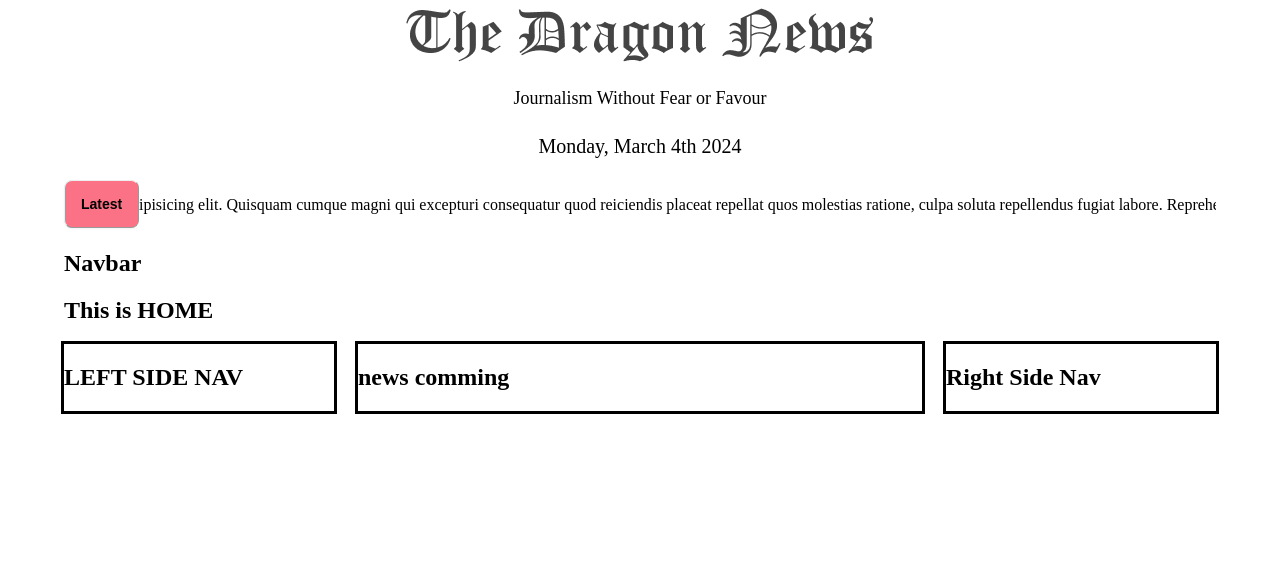
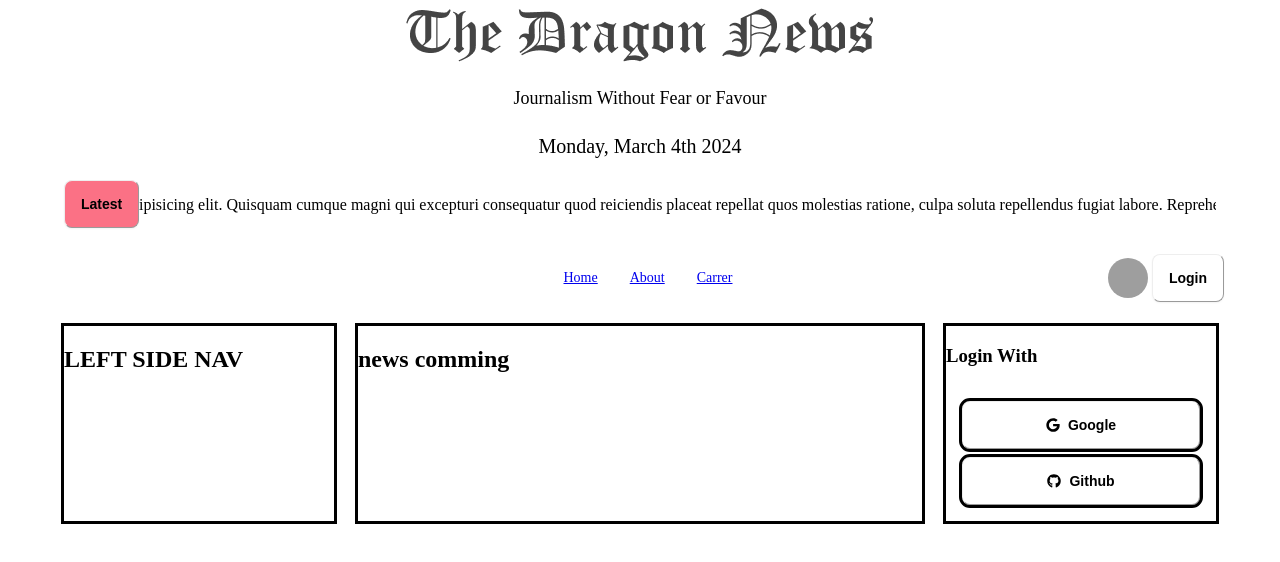
Before and after one commit to ammarcse50/react-dragon-news-auth, a React (Vite) app: page / in a window 1280 px wide. Shown: the top 562 px of the page. Built offline with nearby package versions, Linux system fonts and the light colour scheme; grey boxes are pictures that could not be loaded.

Commit message:
rightSight-nav-started

```diff
--- a/package.json
+++ b/package.json
@@ -17,6 +17,7 @@
     "react": "^18.2.0",
     "react-dom": "^18.2.0",
     "react-fast-marquee": "^1.6.4",
+    "react-icons": "^5.0.1",
     "react-router-dom": "^6.22.2",
     "sort-by": "^1.2.0"
   },
--- a/src/pages/Home/Home.jsx
+++ b/src/pages/Home/Home.jsx
@@ -9,7 +9,7 @@
     <div>
       <Header></Header>
       <Navbar></Navbar>
-      <h2>This is HOME</h2>
+
 
       <div className="grid md:grid-cols-4  gap-6">
         <div className="outline ">
--- a/src/pages/Shared/Navbar/Navbar.jsx
+++ b/src/pages/Shared/Navbar/Navbar.jsx
@@ -1,10 +1,46 @@
 import React from 'react';
+import { Link, NavLink } from 'react-router-dom';
+
+import userDefautPic from "../../../assets/user.png"
 
 const Navbar = () => {
+    const navlinks = <>
+
+                    <li><NavLink to="/home">Home</NavLink></li>
+                  <li><NavLink to="/about">About</NavLink></li>
+                  <li><NavLink to="/carrer">Carrer</NavLink></li>
+
+
+
+    </>
     return (
-        <div>
-            <h2>Navbar </h2>
+        <div className="navbar bg-base-100">
+        <div className="navbar-start">
+          <div className="dropdown">
+            <div tabIndex={0} role="button" className="btn btn-ghost lg:hidden">
+              <svg xmlns="http://www.w3.org/2000/svg" className="h-5 w-5" fill="none" viewBox="0 0 24 24" stroke="currentColor"><path strokeLinecap="round" strokeLinejoin="round" strokeWidth="2" d="M4 6h16M4 12h8m-8 6h16" /></svg>
+            </div>
+            <ul tabIndex={0} className="menu menu-sm dropdown-content mt-3 z-[1] p-2 shadow bg-base-100 rounded-box w-52">
+              {navlinks}
+            </ul>
+          </div>
+
         </div>
+        <div className="navbar-center hidden lg:flex">
+          <ul className="menu menu-horizontal px-1">
+           {navlinks}
+          </ul>
+        </div>
+        <div className="navbar-end">
+        <div tabIndex={0} role="button" className="btn btn-ghost btn-circle avatar">
+        <div className="w-10 rounded-full">
+          <img alt="Tailwind CSS Navbar component" src={userDefautPic}/>
+        </div>
+      </div>
+          <button className='btn'>Login</button>
+
+        </div>
+      </div>
     );
 };
 
--- a/src/pages/Shared/RightSideNav/RightSideNav.jsx
+++ b/src/pages/Shared/RightSideNav/RightSideNav.jsx
@@ -1,13 +1,22 @@
-import React from 'react';
-
+import React from "react";
+import { FaFacebook, FaGithub, FaGoogle } from "react-icons/fa";
 const RightSideNav = () => {
-    return (
-        <div>
-
-            <h2>Right Side Nav</h2>
-
-        </div>
-    );
+  return (
+    <div>
+      <h3>Login With</h3>
+      <div className="space-y-2 p-4">
+        {" "}
+        <button className="btn outline w-full">
+          <FaGoogle className=""></FaGoogle>
+          <span>Google</span>
+        </button>
+        <button className="btn outline w-full ">
+          <FaGithub className=""></FaGithub>
+          <span>Github</span>
+        </button>
+      </div>
+    </div>
+  );
 };
 
 export default RightSideNav;
```
Also changed, not shown: 1 other file (tests, documents, lock files or other folders).
